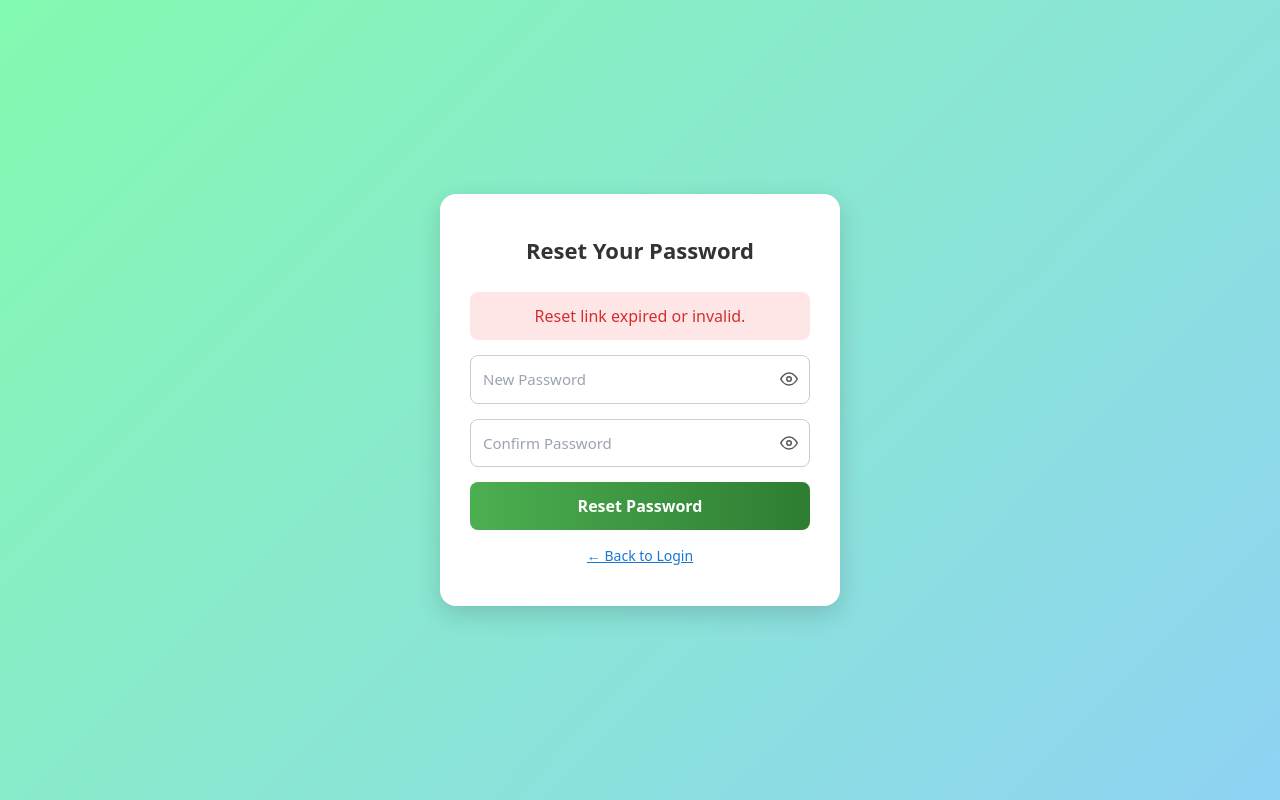
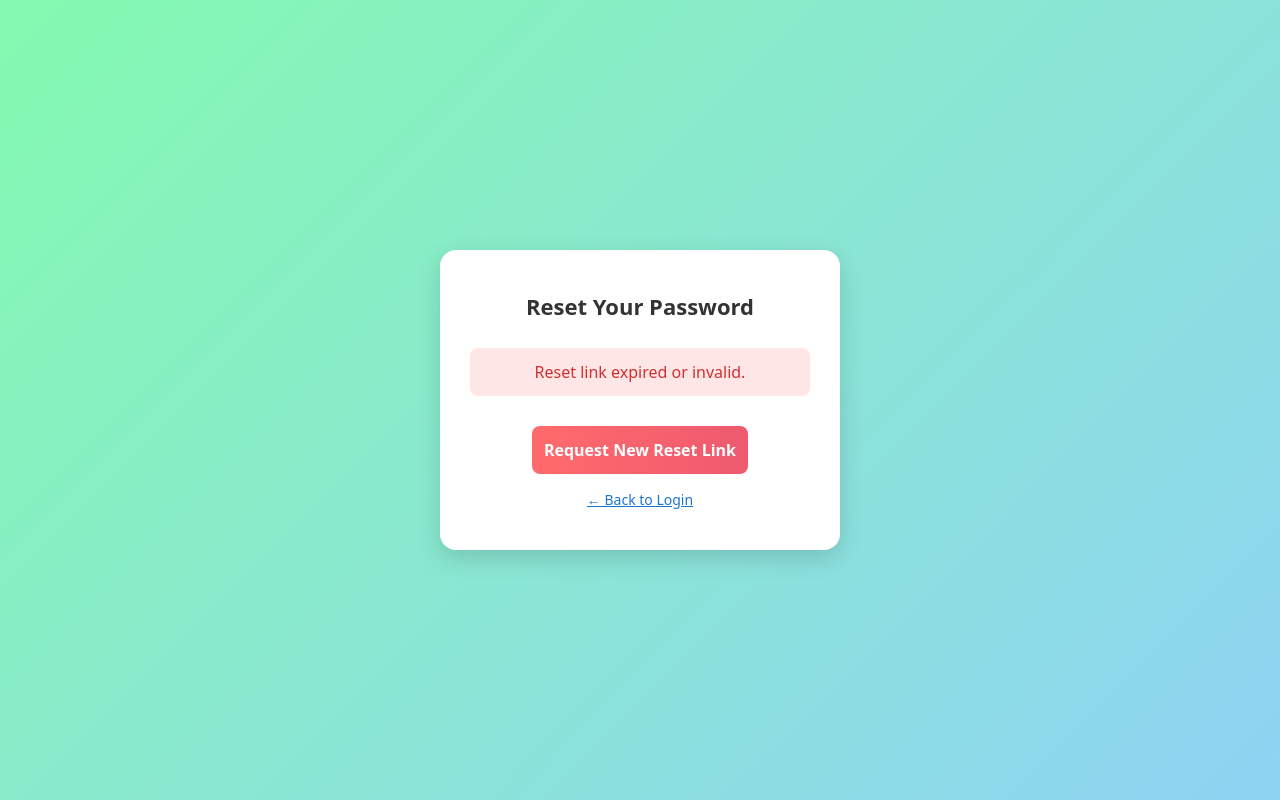
Before and after one commit to rosiel26/smartgenieFinale, a React (Vite) app: page /reset-password in a window 1280 px wide. Built offline with nearby package versions, Linux system fonts and the light colour scheme; no server answers; the database is empty.

Commit message:
fix reset

```diff
--- a/src/components/ResetPassword.jsx
+++ b/src/components/ResetPassword.jsx
@@ -10,20 +10,58 @@ export default function ResetPassword() {
   const [showConfirmPassword, setShowConfirmPassword] = useState(false);
   const [message, setMessage] = useState({ text: "", type: "" });
   const [loading, setLoading] = useState(false);
+  const [isVerified, setIsVerified] = useState(false);
   const navigate = useNavigate();
 
   const searchParams = new URLSearchParams(window.location.search);
   const accessToken = searchParams.get("access_token");
+  const type = searchParams.get("type");
 
   useEffect(() => {
-    if (!accessToken) {
+    const verifyToken = async () => {
+      if (!accessToken || type !== "recovery") {
         setMessage({ text: "Reset link expired or invalid.", type: "error" });
+        return;
       }
-  }, [accessToken]);
+
+      try {
+        // Verify the recovery token from the email link
+        const { data, error } = await supabase.auth.verifyOtp({
+          token: accessToken,
+          type: "recovery",
+        });
+
+        if (error) {
+          console.error("Token verification error:", error);
+          setMessage({ text: "Reset link expired or invalid.", type: "error" });
+        } else if (data?.session) {
+          // Token is valid and we have a session
+          setIsVerified(true);
+          setMessage({ text: "", type: "" });
+        }
+      } catch (err) {
+        console.error("Verification exception:", err);
+        setMessage({
+          text: "Reset link is invalid or expired.",
+          type: "error",
+        });
+      }
+    };
+
+    verifyToken();
+  }, [accessToken, type]);
 
   const handleReset = async (e) => {
     e.preventDefault();
     setMessage({ text: "", type: "" });
+
+    if (!isVerified) {
+      setMessage({
+        text: "Please verify your reset link first.",
+        type: "error",
+      });
+      return;
+    }
 
     if (!password || !confirmPassword) {
       setMessage({ text: "Please fill in all fields.", type: "error" });
@@ -44,26 +82,39 @@ export default function ResetPassword() {
     setLoading(true);
 
     try {
-      const { error } = await supabase.auth.updateUser(
-        { password },
-        { accessToken }
-      );
+      // Update password with the verified session
+      const { error } = await supabase.auth.updateUser({ password });
 
       if (error) {
+        console.error("Password update error:", error);
         setMessage({ text: error.message, type: "error" });
       } else {
         setMessage({
-          text: "✅ Password successfully updated! Redirecting...",
+          text: "✅ Password successfully updated! Redirecting to login...",
           type: "success",
         });
         setTimeout(() => navigate("/login"), 2000);
       }
-    } catch {
+    } catch (err) {
+      console.error("Password reset exception:", err);
       setMessage({ text: "Something went wrong. Try again.", type: "error" });
     }
 
     setLoading(false);
   };
+
+  if (!isVerified && !message.text) {
+    return (
+      <div style={container}>
+        <div style={card}>
+          <h2 style={title}>Verifying Reset Link...</h2>
+          <p style={{ color: "#666", marginTop: "20px" }}>
+            Please wait while we verify your reset link.
+          </p>
+        </div>
+      </div>
+    );
+  }
 
   return (
     <div style={container}>
@@ -83,6 +134,7 @@ export default function ResetPassword() {
           </div>
         )}
 
+        {isVerified && !message.text ? (
           <form onSubmit={handleReset} style={form}>
             {/* New Password */}
             <div style={inputContainer}>
@@ -122,6 +174,20 @@ export default function ResetPassword() {
               {loading ? "Updating..." : "Reset Password"}
             </button>
           </form>
+        ) : null}
+
+        {message.type === "error" && (
+          <button
+            onClick={() => navigate("/forgot-password")}
+            style={{
+              ...button,
+              marginTop: "15px",
+              background: "linear-gradient(90deg, #ff6b6b 0%, #ee5a6f 100%)",
+            }}
+          >
+            Request New Reset Link
+          </button>
+        )}
 
         <p style={backToLogin} onClick={() => navigate("/login")}>
           ← Back to Login
```
Lines whose indentation alone changed are shown as unchanged.
